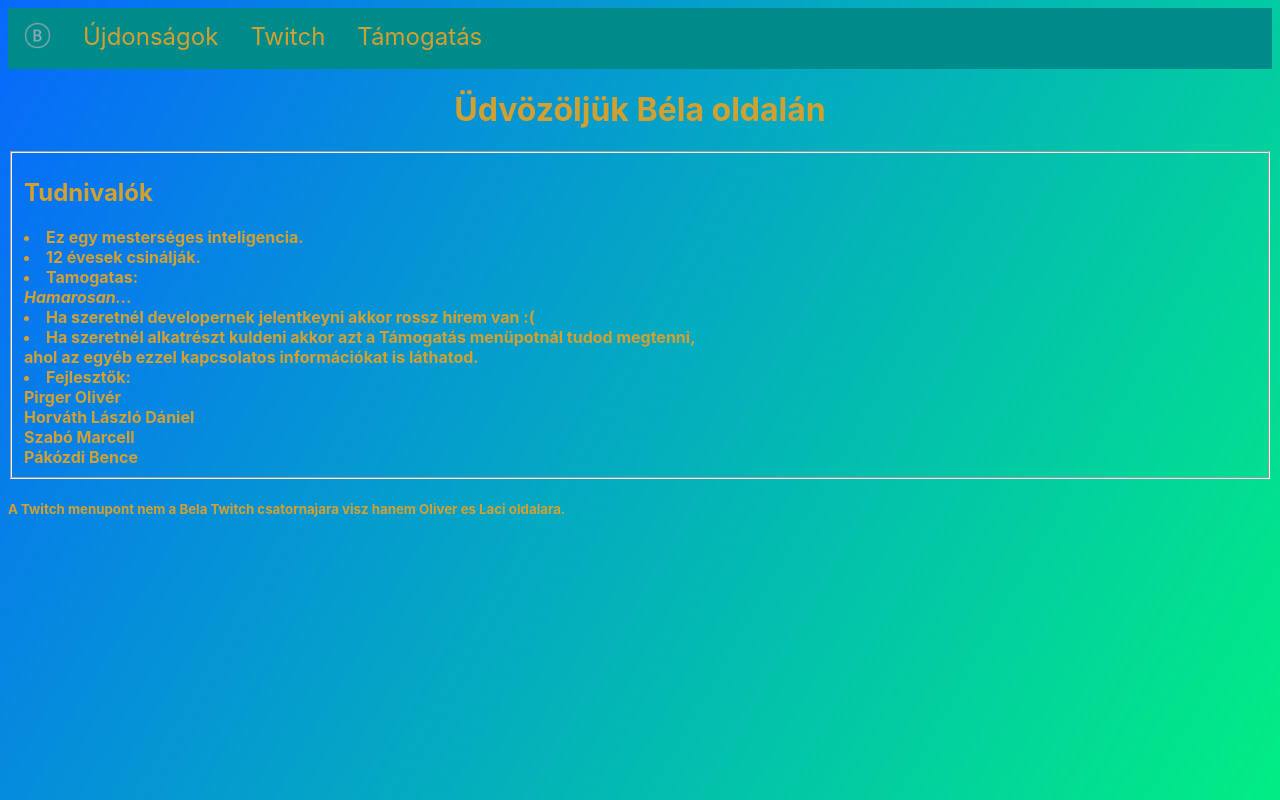
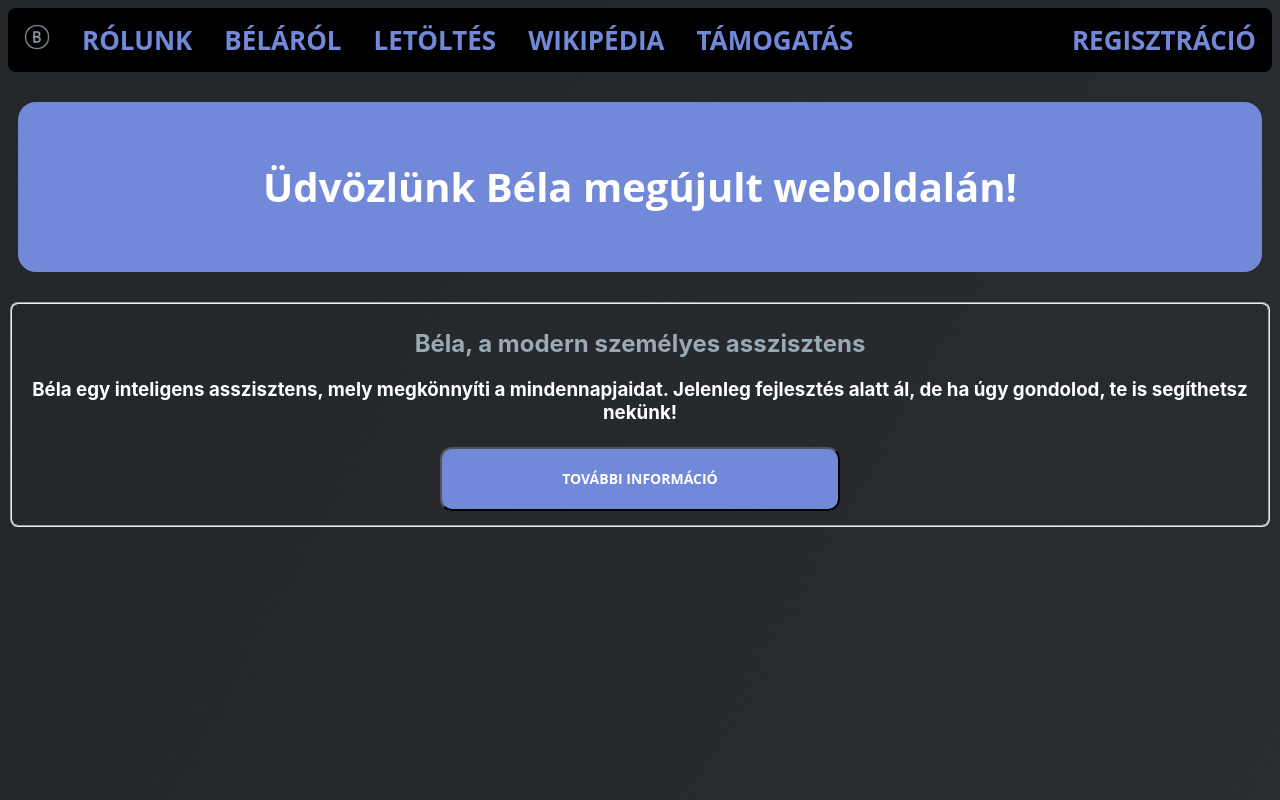
Before and after one commit to Musk3t4sL4c1/Bela-oldal, a plain HTML site: page index.html in a window 1280 px wide. Drawn offline with Linux system fonts and the light colour scheme.

Commit message:
Code 1
Design változtatások

Co-Authored-By: Musk3t4sL4c1 <78104966+Musk3t4sL4c1@users.noreply.github.com>

```diff
--- a/index.html
+++ b/index.html
@@ -6,39 +6,30 @@
     <meta name="viewport" content="width=device-width, initial-scale=1.0">
     <link rel="icon" href="pics/belaincon512.png">
 </head>
-
     <body>
     <div class="topnav">
-        <a class="nav-link" href="#"><img src="pics/belaincon512.png" alt="nem mukszik" width="27px" height="27px" ></a>
-        <a class="nav-link" href="new.html">Újdonságok</a>
-        <a class="nav-link" href="https://www.twitch.tv/musketastarsak">Twitch</a>
-        <a class="nav-link" href="Don.html">Támogatás</a>
+        <a class="nav-link" href="#"><img src="pics/belaincon512.png" alt="favicon" width="26" height="26" ></a>
+        <a class="nav-link" href="#">RÓLUNK</a> <!--href="about-us.html"-->
+        <a class="nav-link" href="#">BÉLÁRÓL</a> <!--href="about-bela.html"-->
+        <a class="nav-link" href="#">LETÖLTÉS</a> <!--href="downloads.html"-->
+        <a class="nav-link" href="https://github.com/ubionexd/PROJECT-BELA/wiki">WIKIPÉDIA</a>
+        <a class="nav-link" href="Don.html">TÁMOGATÁS</a>
+        <a class="nav-link" href="#" style="float: right;">REGISZTRÁCIÓ</a> <!--href="register.html"-->
         </div>
-    <div class="wc"><h1><strong>Üdvözöljük Béla oldalán</strong></h1></div>
-    <fieldset>
-        <div class="alc"><strong><h2>Tudnivalók</h2></strong></div>
+    <div class="wc" style="text-align: center;"><h1 style="color: white; font: bold 14px/1.4 'Open Sans', arial, sans-serif; font-size: 40px;">Üdvözlünk Béla megújult weboldalán!</h1></div>
+    <fieldset style="border-radius: 8px;">
+        <div class="alc" style="text-align: center; color: #99AAB5"><strong><h2>Béla, a modern személyes asszisztens</h2></strong></div>
    <div class="all">
-     <strong>    <li> Ez egy mesterséges inteligencia.
-                 <li> 12 évesek csinálják.
-                 <li> Tamogatas:</div><div class="dolt">Hamarosan...</div>
-               <div class="all">
-                 <li> Ha szeretnél developernek jelentkeyni akkor rossz hírem van :(
-                 <li> Ha szeretnél alkatrészt kuldeni akkor azt a Támogatás menüpotnál tudod megtenni, <br>
-                      ahol az egyéb ezzel kapcsolatos információkat is láthatod.
-                 <li> Fejlesztők: <br>
-                     Pirger Olivér <br>
-                     Horváth László Dániel <br>
-                     Szabó Marcell <br>
-                     Pákózdi Bence
-
+     <strong>    <h3 style="text-align: center; color: #FFFFFF">Béla egy inteligens asszisztens, mely megkönnyíti a mindennapjaidat. Jelenleg fejlesztés alatt ál, de ha úgy gondolod, te is segíthetsz nekünk!</h3>
+                <div style="text-align: center;">
+                    <button class="moreinfo" style="background-color: #7289DA; border: nonde; color: white; text-align: center; cursor: not-allowed; padding: 20px; position: relative; border-radius: 12px; margin: auto; width: 400px; display: inline-block; margin: 4px 2px; text-decoration: none; font: bold 14px/1.4 'Open Sans', arial, sans-serif; text-transform: uppercase; stroke: black;">További információ</button>
+                </div>
         </div>
 
     </fieldset>
 
     </div>
-    <div class="all"><h5>A Twitch menupont nem a Bela Twitch csatornajara visz hanem Oliver es Laci oldalara.</h5></div>
-
-
-
 </body>
 </html>
+
+<!--comment-->
--- a/st.css
+++ b/st.css
@@ -1,9 +1,13 @@
 body {
-    background-image: url(pics/bgi2.1.jpg);
+    background-image: url(pics/back2.png);
 }   .wc {
     text-align: center;
     color:rgb(210, 160, 49);
     font-family: -apple-system, BlinkMacSystemFont, 'Segoe UI', Roboto, Oxygen, Ubuntu, Cantarell, 'Open Sans', 'Helvetica Neue', sans-serif;
+    background-color: #7289DA;
+    border-radius: 18px;
+    margin:30px 10px;
+    padding: 30px;
 }   .alc {
     color:rgb(210, 160, 49);
     font-family: -apple-system, BlinkMacSystemFont, 'Segoe UI', Roboto, Oxygen, Ubuntu, Cantarell, 'Open Sans', 'Helvetica Neue', sans-serif;
@@ -16,18 +20,23 @@ body {
     font-family: -apple-system, BlinkMacSystemFont, 'Segoe UI', Roboto, Oxygen, Ubuntu, Cantarell, 'Open Sans', 'Helvetica Neue', sans-serif;
     /* Navbar's css*/
 }   .topnav {
-     background: darkcyan;
+     background: #000000;
      overflow: hidden;
     font-family: -apple-system, BlinkMacSystemFont, 'Segoe UI', Roboto, Oxygen, Ubuntu, Cantarell, 'Open Sans', 'Helvetica Neue', sans-serif;
+    border-radius: 8px;
 }   .topnav a {
    float: left;
-   color: rgb(210, 160, 49);
+   color: #7289DA;
    text-align: center;
    padding: 14px 16px;
    text-decoration: lightseagreen;
    font-size: 24px;
+   transition-duration: 0.4s;
+   font: bold 14px/1.4 'Open Sans', arial, sans-serif;
+   font-size: 26px;
 }   .topnav a:hover {
-    background-color: rgb(210, 160, 49);
-    color: darkcyan;
+    background-color: #7289DA;
+    color: #000000;
+
 }
     /*end of navbar's css*/
```
Also changed, not shown: pics/back2.png (added), pics/backbyoli.png (added), pics/bela26px.png (added), pics/bélatexticon.png (added), pics/top.png (added).
